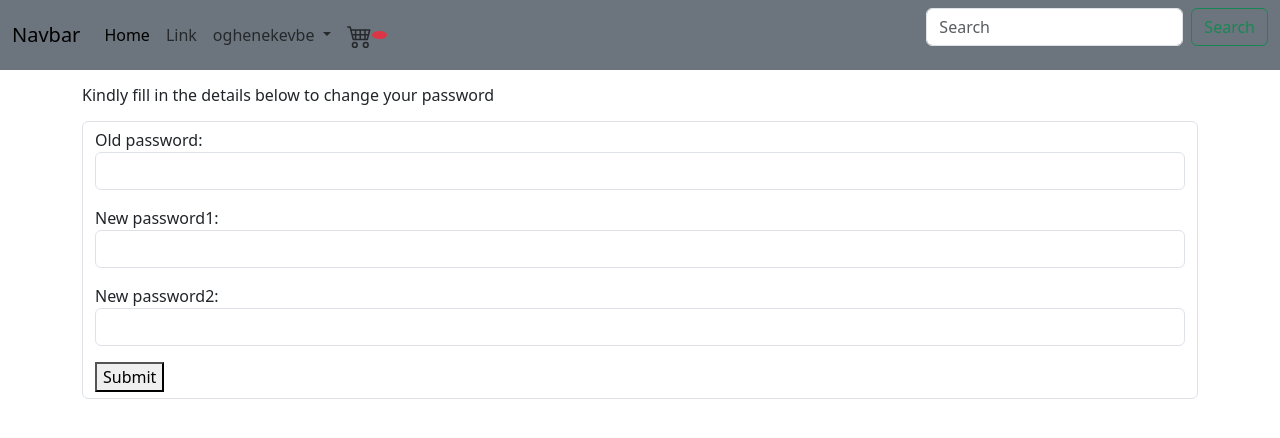
After one commit to Oghenekevbe/E-commerce-app, a Django app: page /1/change_password/ in a window 1280 px wide. The commit adds this page. Shown: the top 438 px of the page. Run offline with Django 3.2, Linux system fonts and the light colour scheme; a user stored in the database is signed in; data comes from the database, SQL or seed files in the repository; both versions use the stored data as it was after the commit; some libraries are stand-ins or nearby versions.

Commit message:
added edit profile and change password

```diff
--- a/store/forms.py
+++ b/store/forms.py
@@ -1,7 +1,7 @@
 from django import forms
 from .models import *
-from django.contrib.auth.forms import UserCreationForm, AuthenticationForm
-# from django.contrib.auth import get_user_model
+from django.contrib.auth.forms import UserCreationForm, AuthenticationForm, PasswordChangeForm
+from django.contrib.auth.models import User
 
 
 class RegistrationForm(UserCreationForm):
@@ -22,7 +22,7 @@ class RegistrationForm(UserCreationForm):
         if commit:
             user.save()
 
-        customer = Customer.objects.create(user=user, address=None)
+        customer = Customer.objects.create(user=user)
         return customer
 
 
@@ -47,3 +47,22 @@ class EmailAuthenticationForm(AuthenticationForm):
                 return user.username
         else:
             return self.cleaned_data.get('username')
+
+
+class ProfileForm(forms.ModelForm):
+    username = forms.CharField(max_length=255, widget=forms.TextInput(attrs={'class':'form-control'}), required=True)
+    email = forms.EmailField(max_length=255, widget=forms.TextInput(attrs={'class':'form-control'}), required=True)
+
+
+    class Meta:
+        model = User
+        fields = ("username","email")
+
+class ChangePasswordForm(PasswordChangeForm):
+    old_password = forms.CharField(max_length=255, widget= forms.PasswordInput(attrs={'class':'form-control', 'type': 'password'}),required=True,)
+    new_password1 = forms.CharField(max_length=255, widget= forms.PasswordInput(attrs={'class':'form-control', 'type': 'password'}),required=True,)
+    new_password2 = forms.CharField(max_length=255, widget= forms.PasswordInput(attrs={'class':'form-control', 'type': 'password'}),required=True,)
+
+    class Meta:
+        model = User
+        fields = ('old_password', 'new_password1', 'new_password2')
--- a/store/templates/base.html
+++ b/store/templates/base.html
@@ -49,7 +49,7 @@
                   <ul class="dropdown-menu">
 
                     <li><a class="dropdown-item" href="{% url 'profile' user.customer.pk %}">Profile</a></li>
-                    <li><a class="dropdown-item" href="#">Settings</a></li>
+                    <li><a class="dropdown-item" href="{% url 'change_password' user.customer.pk %}">Change Password</a></li>
                     <li><hr class="dropdown-divider"></li>
                     <li><a class="dropdown-item" href="{% url 'logout' %}">Logout</a></li>
                   </ul>
--- /dev/null
+++ b/store/templates/registration/change_password.html
@@ -0,0 +1,15 @@
+{% extends 'base.html' %}
+{% block title %}Obaya Online | Change Password{% endblock title %}
+
+{% block content %}
+    <div class="form-control-group">
+        <p><h6>Kindly fill in the details below to change your password</h6></p>
+        <div class="form-group">
+            <form action="" method='POST' class='form-control'>
+                {% csrf_token %}
+                {{form.as_p}}
+                <button type='submit'>Submit</button>
+            </form>
+        </div>
+        </div>
+{% endblock content %}
--- a/store/urls.py
+++ b/store/urls.py
@@ -18,6 +18,8 @@ urlpatterns = [
     # USER CREDENTIALS
     path("register/", Register.as_view(), name="register"),
     path("<str:pk>/profile/", Profile.as_view(), name="profile"),
+    path("<str:pk>/edit_profile/", EditProfile.as_view(), name="edit_profile"),
+    path("<str:pk>/change_password/", ChangePassword.as_view(template_name='registration/change_password.html'), name="change_password"),
 
 
 
--- a/store/views.py
+++ b/store/views.py
@@ -6,7 +6,8 @@ from django.contrib import messages
 from django.db.models import Q
 from django.contrib.auth.forms import UserCreationForm, AuthenticationForm
 from django.urls import reverse_lazy
-from django.views.generic import CreateView, DetailView
+from django.views.generic import CreateView, DetailView, UpdateView
+from django.contrib.auth.views import PasswordChangeView
 from django.contrib.auth.views import LoginView
 from django.views import generic
 from .forms import *
@@ -119,6 +120,27 @@ class EmailLoginView(LoginView):
 
 
 class Profile(DetailView):
+
     model = Customer
     template_name = "registration/profile.html"
     context_object_name = 'customer'
+
+    def get_context_data(self, **kwargs):
+        context = super().get_context_data(**kwargs)
+        if self.request.user.is_authenticated:
+            order, created = Order.objects.get_or_create(customer=self.request.user.customer, complete=False)
+            order_item = order.orderitem_set.all()
+            context["order"] = order
+            context["order_item"] = order_item
+        return context
+
+
+class EditProfile(UpdateView):
+    model = User
+    template_name = "registration/edit_profile.html"
+    form_class = ProfileForm
+    success_url = '/'
+
+class ChangePassword(PasswordChangeView):
+    form_class = ChangePasswordForm
+    success_url = reverse_lazy('store')
```
Also changed, not shown: store/templates/registration/edit_profile.html (added, +14 -0 lines), store/templates/registration/profile.html (+12 -4 lines), db.sqlite3, store/templates/registration/add_address.html (added), store/templates/registration/edit_address.html (added).
